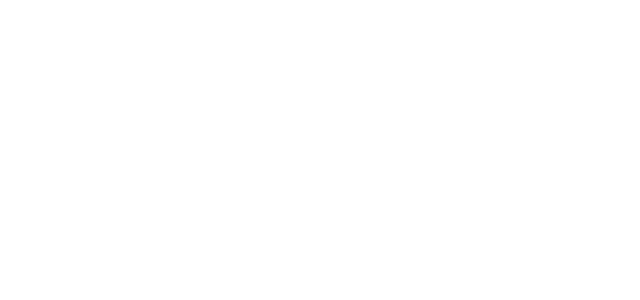
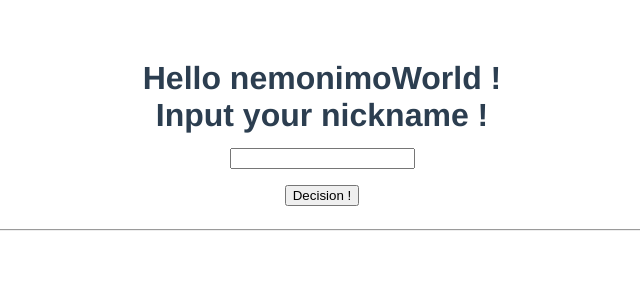
Before and after one commit to nemonimo/vue, a Vue app in the folder checker-project/: page / in a window 1280 px wide. Shown: the top 300 px of the page, without its empty margins (318-958 px from the left). Built offline with nearby package versions, Linux system fonts and the light colour scheme.

Commit message:
parent-children change
data communication

```diff
--- a/checker-project/src/components/Child.vue
+++ b/checker-project/src/components/Child.vue
@@ -1,7 +1,35 @@
 <template>
-  <div class="child-sample">
-    <h2>Child</h2>
-  </div>
+<div>
+  Hi, {{inputNickname}} !<br>
+  I have a few questions.
+  <br><br>
+  Question.1 tell me how you are like.
+  <p>
+    <label>Age</label>
+    <input v-model="age">years old
+  </p>
+
+  <p>
+    <label>Sex</label>
+    <input type="radio" name ="sex" value="male" v-model="sex">
+    <label for="male">Male</label>
+    <input type="radio" name ="sex" value="female" v-model="sex">
+    <label for="female">Female</label>
+  </p>
+
+  <p>
+    <label>Favorite food</label>
+    <input v-model="favoriteFood" type="text">
+  </p>
+
+  <button>Next</button>
+</div>
 </template>
+
 <script>
+export default{
+  props: [
+    'inputNickname'
+  ]
+}
 </script>
--- a/checker-project/src/components/Child2.vue
+++ /dev/null
@@ -1,7 +0,0 @@
-<template>
-  <div class="child-sample">
-    <h2>Child2</h2>
-  </div>
-</template>
-<script>
-</script>
--- a/checker-project/src/components/Child3.vue
+++ /dev/null
@@ -1,7 +0,0 @@
-<template>
-  <div class="child-sample">
-    <h2>Child3</h2>
-  </div>
-</template>
-<script>
-</script>
--- a/checker-project/src/components/Parent.vue
+++ b/checker-project/src/components/Parent.vue
@@ -1,12 +1,37 @@
 <template>
-<div class="parent-sample">
-  <h2>Parent</h2>
-  <input type="text">
-  <!-- 単一コンポーネントを取り込み -->
-  <router-view name="child" />
-  <router-view name="child2" />
-  <router-view name="child3" />
+<div class="hello">
+  <h1>
+    Hello nemonimoWorld !<br>
+    Input your nickname !<br>
+
+
+  <div v-if="!showText">
+    <input type="text" v-model="inputNickname">
+  </div>
+  <div v-else>
+    <input type="text" v-model="inputNickname" disabled>
+  </div>
+    <button v-show="!showText" v-on:click="toggle">Decision !</button>
+  </h1>
+  <hr>
+  <h2 v-show="showText">
+    <router-view name="child" v-bind:inputNickname="inputNickname" />
+  </h2>
 </div>
 </template>
+
 <script>
+export default {
+  data () {
+    return {
+      inputNickname: '',
+      showText: false
+    }
+  },
+  methods: {
+    toggle: function () {
+      this.showText = !this.showText
+    }
+  }
+}
 </script>
--- a/checker-project/src/router/index.js
+++ b/checker-project/src/router/index.js
@@ -2,23 +2,19 @@
 import Router from 'vue-router'
 import Parent from '@/components/Parent'
 import Child from '@/components/Child'
-import Child2 from '@/components/Child2'
-import Child3 from '@/components/Child3'
 
 Vue.use(Router)
 
 export default new Router({
   routes: [
     {
-      path: '/parent',
+      path: '/',
       component: Parent,
       children: [
         {
           path: '',
           components: {
-            child: Child,
-            child2: Child2,
-            child3: Child3
+            child: Child
           }
         }
       ]
```
